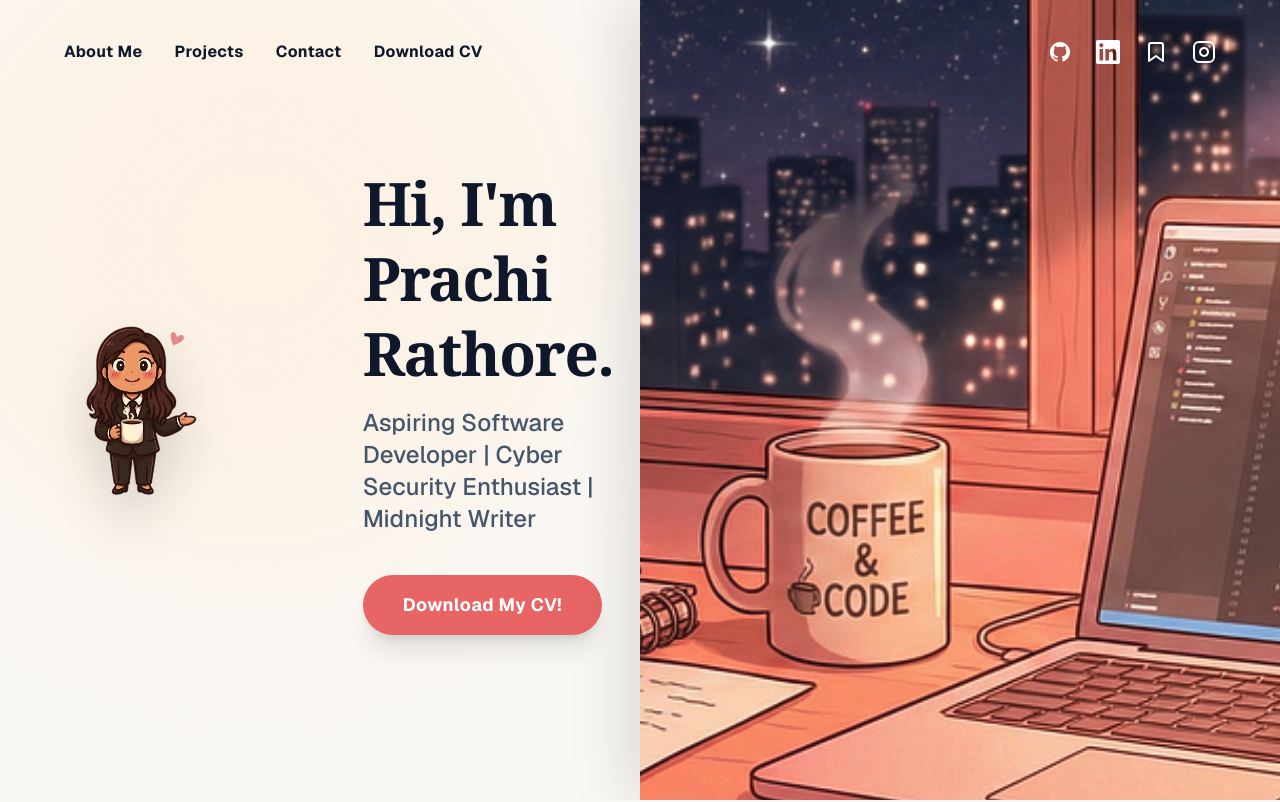
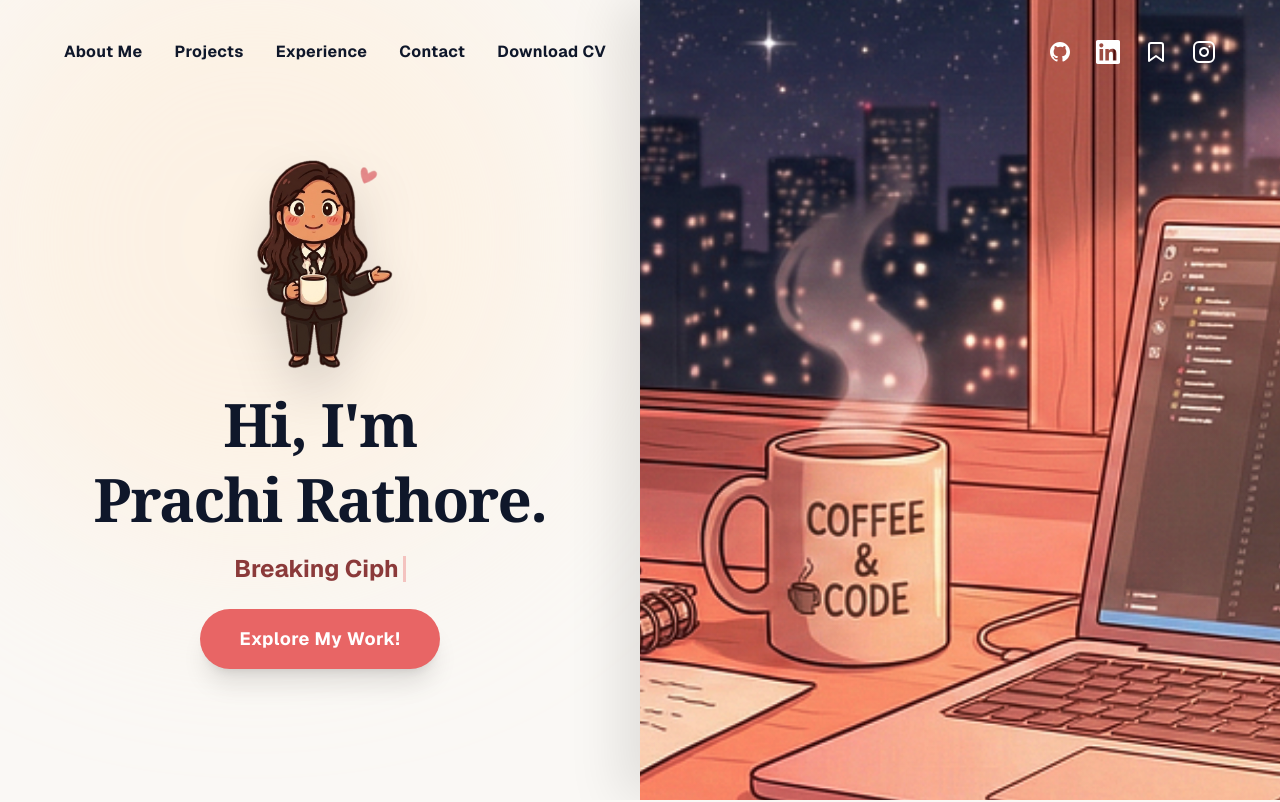
Before and after one commit to rathoreprachi05/Portfolio-Website, a Next.js app: page / in a window 1280 px wide. Shown: the top 802 px of the page. Built offline with nearby package versions, Linux system fonts and the light colour scheme.

Commit message:
Added Typewriter Effect, edited Hero Section

```diff
--- a/src/components/home/Hero.jsx
+++ b/src/components/home/Hero.jsx
@@ -2,6 +2,7 @@
 
 import React from "react";
 import { motion } from "framer-motion";
+import { TypewriterText } from "../ui/TypewriterText";
 
 export const Hero = () => {
   // Stagger variants for the text elements
@@ -37,14 +38,14 @@ export const Hero = () => {
       >
         {/* Left Side Nav: Dark Text over Cream */}
         <div className="flex items-center justify-center md:justify-start gap-6 md:gap-8 px-8 md:px-16 pt-10 pointer-events-auto">
-          {["About Me", "Projects", "Contact", "Download CV"].map((item) => (
+          {["About Me", "Projects", "Experience", "Contact", "Download CV"].map((item) => (
             <a
               key={item}
               // Dynamically assign the href: direct to PDF for CV, otherwise use a section hash
               href={item === "CV" ? "Prachi Rathore 12318960 CV.pdf" : `#${item.toLowerCase()}`}
               // Only apply the download attribute if the item is "CV"
               download={item === "CV" ? "Prachi_Rathore_CV.pdf" : undefined}
-              className="text-[#0F172A] font-bold font-sans text-sm md:text-base tracking-wide hover:text-[#E86565] transition-colors duration-300"
+              className="whitespace-nowrap text-[#0F172A] font-bold font-sans text-sm md:text-base tracking-wide hover:text-[#E86565] transition-colors duration-300"
             >
               {item}
             </a>
@@ -73,26 +74,26 @@ export const Hero = () => {
       </motion.header>
 
       {/* Left Side: The Creative (Warm Cream) */}
-      <div className="bg-[#FAF8F5] relative flex items-center justify-center p-8 md:p-16 lg:p-20 z-10 w-full h-full">
+      <div className="bg-[#FAF8F5] relative flex items-center justify-center p-6 md:p-8 lg:p-12 z-10 w-full h-full">
 
         {/* Ambient lighting for the cream side */}
         <div className="absolute inset-0 overflow-hidden pointer-events-none">
           <div className="absolute top-[-10%] left-[-10%] w-[40rem] h-[40rem] bg-orange-100/50 rounded-full blur-[100px]" />
         </div>
 
-        <div className="flex flex-col lg:flex-row items-center justify-center w-full max-w-3xl gap-8 lg:gap-14 xl:gap-16 z-20">
+        <div className="flex flex-col items-center justify-center w-full max-w-3xl gap-4 z-20">
 
           {/* Avatar Area */}
           <motion.div
             initial={{ opacity: 0, scale: 0.9, x: -30 }}
             animate={{ opacity: 1, scale: 1, x: 0 }}
             transition={{ duration: 1, ease: "easeOut" }}
-            className="w-48 h-48 md:w-64 md:h-64 lg:w-80 lg:h-80 shrink-0 drop-shadow-2xl flex items-center justify-center"
+            className="w-40 h-40 md:w-48 md:h-48 lg:w-60 lg:h-60 drop-shadow-2xl flex items-center justify-center shrink-0"
           >
             <img
               src="/assets/Animated Me Hero Section.png"
               alt="Prachi's Avatar"
-              className="w-[120%] h-[120%] object-contain scale-110 -ml-4"
+              className="w-[120%] h-[120%] object-contain scale-180 -ml-4"
               onError={(e) => { e.target.style.display = 'none'; }}
             />
           </motion.div>
@@ -103,7 +104,7 @@ export const Hero = () => {
             initial="hidden"
             animate="visible"
             // OPTIMIZATION: Added max-w-xl and right padding (pr-8) to act as a structural boundary.
-            className="flex flex-col items-center lg:items-start text-center lg:text-left z-20 mt-4 lg:mt-0 max-w-xl px-4 lg:px-0 lg:pr-12"
+            className="flex flex-col items-center text-center z-20 w-full max-w-xl px-4 lg:px-0"
           >
             {/* Elegant Bold Serif for Main Heading */}
             <motion.h1
@@ -117,15 +118,26 @@ export const Hero = () => {
             {/* Clean Sans-Serif for Subheading */}
             <motion.h2
               variants={itemVariants}
-              className="text-lg md:text-xl lg:text-2xl font-sans font-medium text-slate-600 mb-10"
+              className="text-lg md:text-xl lg:text-2xl font-sans font-medium text-slate-600 mb-6"
             >
-              Aspiring Software Developer | Cyber Security Enthusiast | Midnight Writer
+              {" "}
+              <br className="sm:hidden" />
+              <span className="text-[#8B3A3A] font-bold">
+                <TypewriterText
+                  phrases={[
+                    "Terminal Tinkerer",
+                    "Breaking Ciphers",
+                    "Midnight Writer",
+                    "Caffeine & Code"
+                  ]}
+                />
+              </span>
             </motion.h2>
 
             <motion.div variants={itemVariants}>
               <a href="#projects">
                 <button className="bg-[#E86565] text-white px-8 md:px-10 py-4 rounded-full font-bold text-lg tracking-wide hover:bg-[#d65555] focus:outline-none focus:ring-4 focus:ring-[#E86565]/30 transition-all shadow-xl hover:shadow-[0_10px_30px_-5px_rgba(232,101,101,0.6)] hover:-translate-y-1">
-                  Download My CV!
+                  Explore My Work!
                 </button>
               </a>
             </motion.div>
--- /dev/null
+++ b/src/components/ui/TypewriterText.jsx
@@ -0,0 +1,56 @@
+"use client";
+
+import React, { useState, useEffect } from "react";
+import { motion } from "framer-motion";
+
+export const TypewriterText = ({
+  phrases,
+  typingSpeed = 100,
+  deletingSpeed = 50,
+  pauseDuration = 3000
+}) => {
+  const [currentText, setCurrentText] = useState("");
+  const [currentIndex, setCurrentIndex] = useState(0);
+  const [isDeleting, setIsDeleting] = useState(false);
+
+  useEffect(() => {
+    let timeout;
+    const currentPhrase = phrases[currentIndex];
+
+    if (isDeleting) {
+      if (currentText === "") {
+        setIsDeleting(false);
+        setCurrentIndex((prev) => (prev + 1) % phrases.length);
+      } else {
+        timeout = setTimeout(() => {
+          setCurrentText(currentPhrase.slice(0, currentText.length - 1));
+        }, deletingSpeed);
+      }
+    } else {
+      if (currentText === currentPhrase) {
+        timeout = setTimeout(() => {
+          setIsDeleting(true);
+        }, pauseDuration);
+      } else {
+        timeout = setTimeout(() => {
+          setCurrentText(currentPhrase.slice(0, currentText.length + 1));
+        }, typingSpeed);
+      }
+    }
+
+    return () => clearTimeout(timeout);
+  }, [currentText, isDeleting, currentIndex, phrases, typingSpeed, deletingSpeed, pauseDuration]);
+
+  return (
+    <span className="inline-flex items-center">
+      <span>{currentText}</span>
+      <motion.span
+        initial={{ opacity: 1 }}
+        animate={{ opacity: 0 }}
+        transition={{ repeat: Infinity, duration: 0.8, ease: "linear", repeatType: "reverse" }}
+        className="inline-block w-[3px] h-[1.1em] bg-[#E86565] ml-[4px]"
+        style={{ originY: 0.5 }}
+      />
+    </span>
+  );
+};
```
